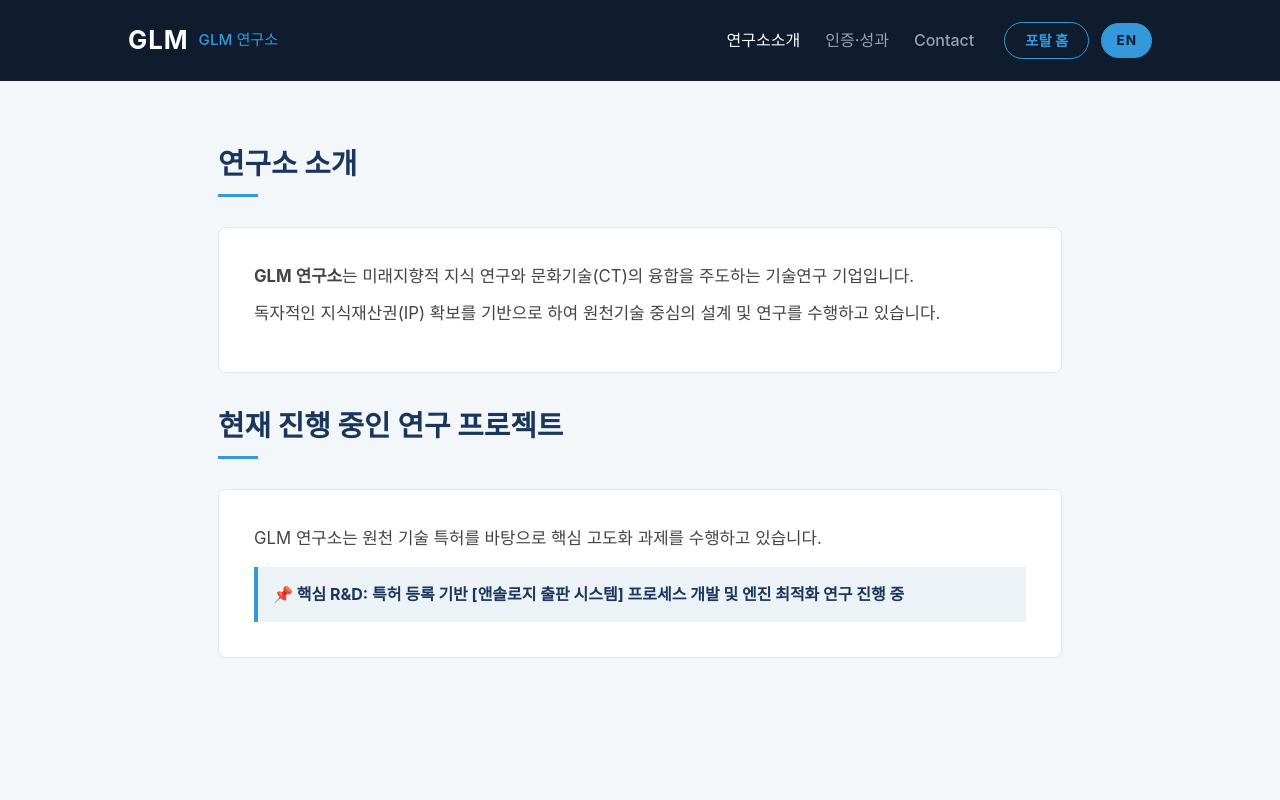
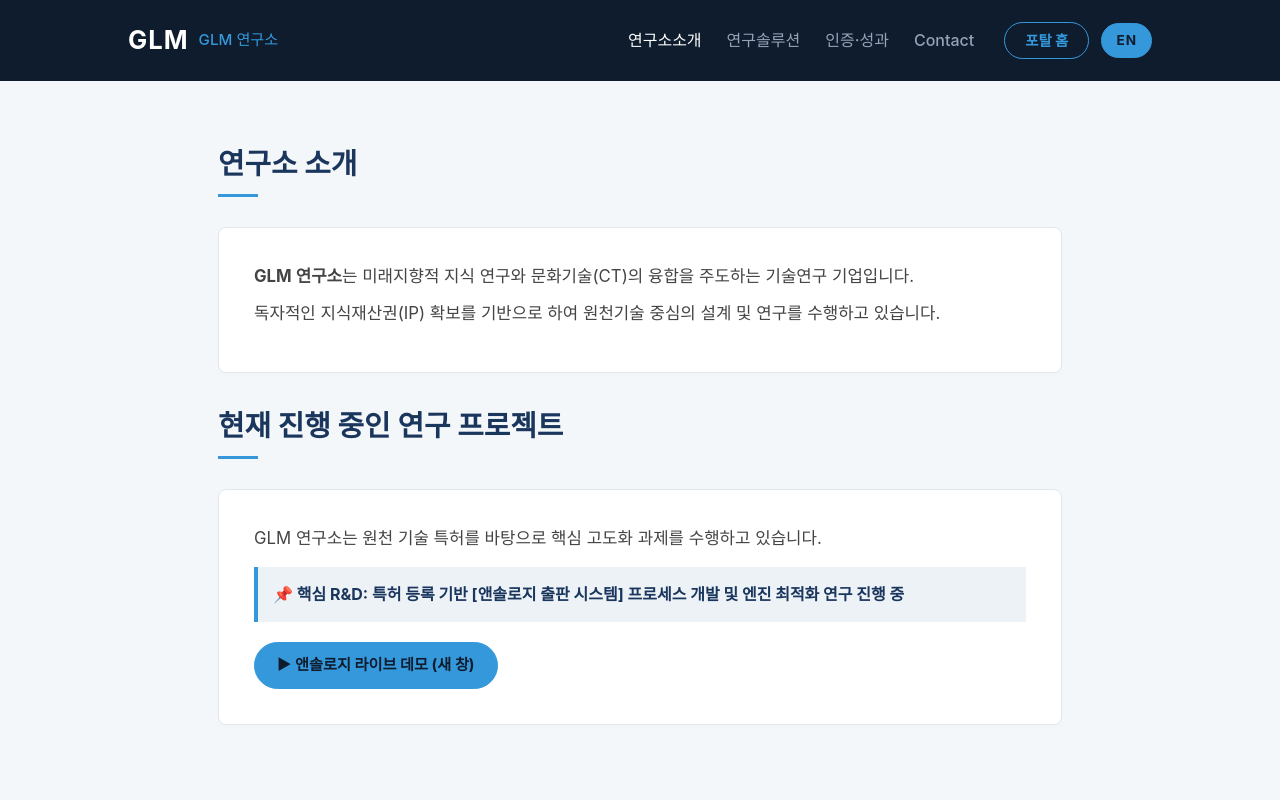
Before and after one commit to MyeongRan/GLM_COCIX, a plain HTML site: page company-glm.html in a window 1280 px wide. Shown: the top 800 px of the page. Drawn offline with Linux system fonts and the light colour scheme.

Commit message:
Add files via upload

```diff
--- a/company-glm.html
+++ b/company-glm.html
@@ -40,6 +40,9 @@
 
         .lang-btn { margin-left: 12px; padding: 6px 14px; border: 1px solid #3498db; color: #0f1c2e; background: #3498db; text-decoration: none; font-size: 0.85rem; font-weight: bold; border-radius: 20px; transition: all 0.3s; letter-spacing: 1px; }
         .lang-btn:hover { background: transparent; color: #3498db; }
+
+        .demo-btn { display: inline-flex; align-items: center; gap: 8px; margin-top: 20px; padding: 10px 22px; background: #3498db; color: #0f1c2e; text-decoration: none; font-size: 0.95rem; font-weight: bold; border-radius: 25px; border: 1px solid #3498db; transition: all 0.3s; }
+        .demo-btn:hover { background: transparent; color: #3498db; }
     </style>
 </head>
 <body>
@@ -48,6 +51,7 @@
         <div class="nav-container">
             <ul class="nav-links">
                 <li><a href="company-glm.html" class="active">연구소소개</a></li>
+                <li><a href="solution-glm.html">연구솔루션</a></li>
                 <li><a href="cert-glm.html">인증·성과</a></li>
                 <li><a href="contact-glm.html">Contact</a></li>
             </ul>
@@ -69,6 +73,7 @@
             <div class="tech-focus">
                 📌 핵심 R&D: 특허 등록 기반 [앤솔로지 출판 시스템] 프로세스 개발 및 엔진 최적화 연구 진행 중
             </div>
+                <div><a href="anthology/index.html" target="_blank" rel="noopener" class="demo-btn">▶ 앤솔로지 라이브 데모 (새 창)</a></div>
         </div>
     </div>
     <footer>
```
Also changed, not shown: company-glm-en.html (+5 -0 lines).
